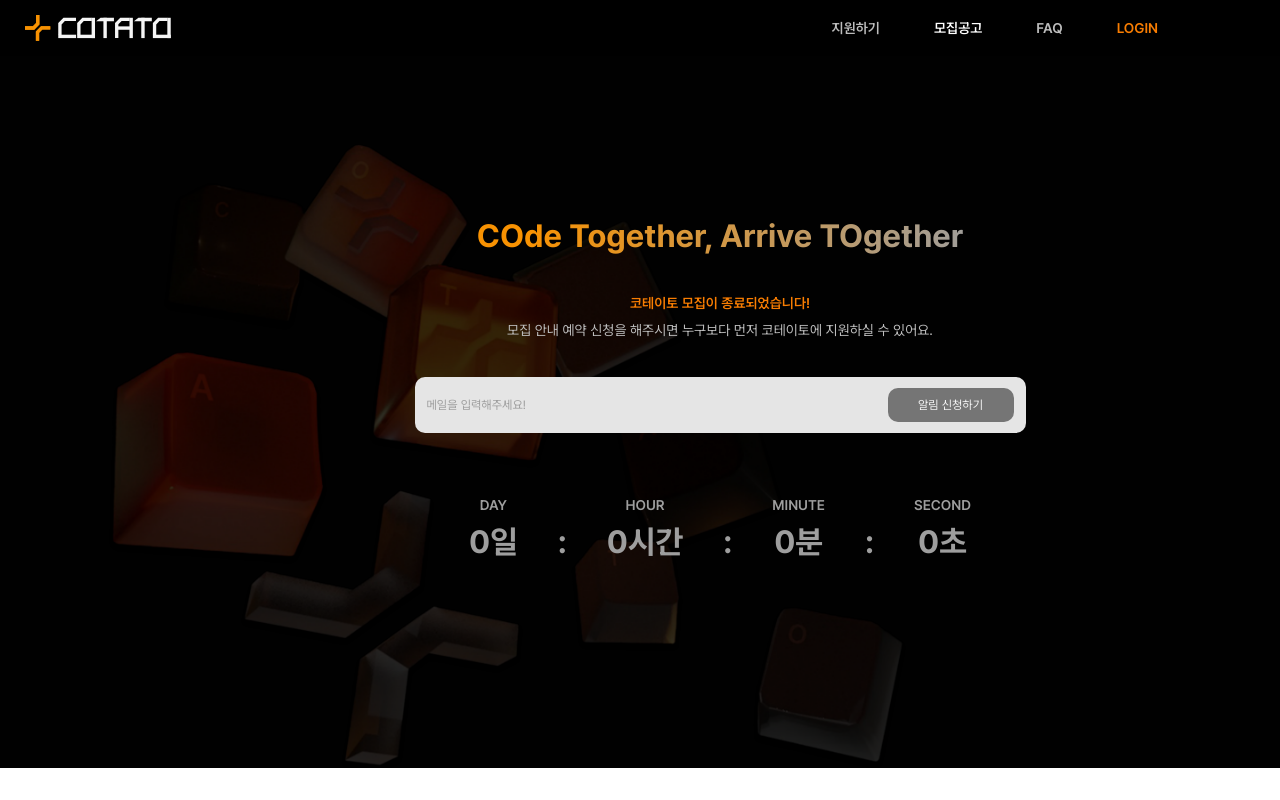
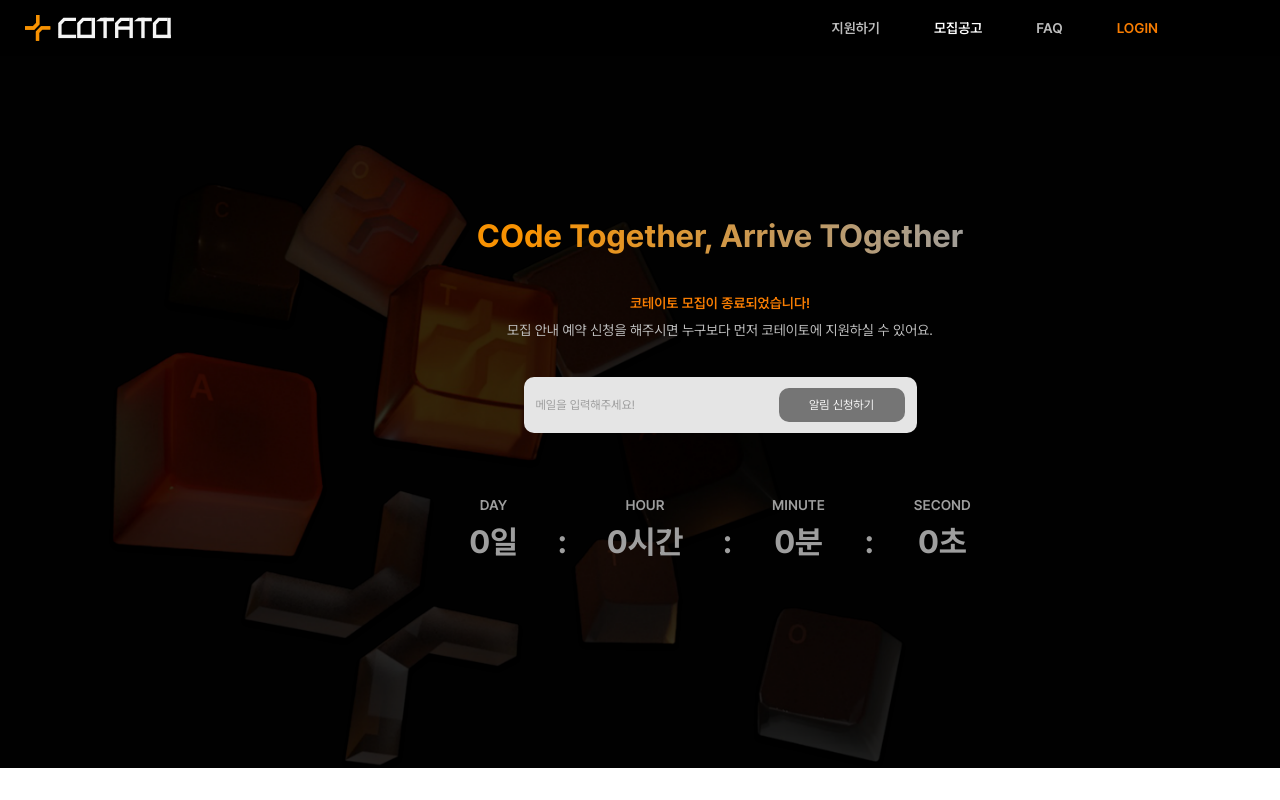
Before and after one commit to IT-Cotato/COTATO-FE-v2, a Next.js app in the folder apps/recruit/: page /recruit in a window 1280 px wide. Built offline with nearby package versions, Linux system fonts and the light colour scheme; no server answers.

Commit message:
style(recruit): NotifyInput, CountdownTimer 반응형 스타일 적용 (#331)

```diff
--- a/apps/recruit/src/components/layout/CountdownTimer.tsx
+++ b/apps/recruit/src/components/layout/CountdownTimer.tsx
@@ -58,37 +58,67 @@ export const CountdownTimer = ({
   if (isLoading) return <Spinner />;
 
   return (
-    <div className='flex items-end gap-10'>
-      <div className='flex flex-col'>
-        <p className={clsx(textColor, 'text-body-l-sb text-center')}>DAY</p>
-        <span className='text-h1 text-center text-neutral-400'>
+    <div className='flex w-full max-w-240 items-end gap-2.5 md:gap-10'>
+      <div className='flex flex-1 flex-col'>
+        <p
+          className={clsx(
+            textColor,
+            'text-body-l-b md:text-body-l-sb text-center'
+          )}>
+          DAY
+        </p>
+        <span className='text-h5 font-bold md:text-h1 text-center text-neutral-400 tabular-nums whitespace-nowrap'>
           {timeLeft.d}일
         </span>
       </div>
 
-      <span className='text-h1 text-center text-neutral-400'>:</span>
+      <span className='text-h5 font-bold md:text-h1 text-center text-neutral-400'>
+        :
+      </span>
 
-      <div className='flex flex-col'>
-        <p className={clsx(textColor, 'text-body-l-sb text-center')}>HOUR</p>
-        <span className='text-h1 text-center text-neutral-400'>
+      <div className='flex flex-1 flex-col'>
+        <p
+          className={clsx(
+            textColor,
+            'text-body-l-b md:text-body-l-sb text-center'
+          )}>
+          HOUR
+        </p>
+        <span className='text-h5 font-bold md:text-h1 text-center text-neutral-400 tabular-nums whitespace-nowrap'>
           {timeLeft.h}시간
         </span>
       </div>
 
-      <span className='text-h1 text-center text-neutral-400'>:</span>
+      <span className='text-h5 font-bold md:text-h1 text-center text-neutral-400'>
+        :
+      </span>
 
-      <div className='flex flex-col'>
-        <p className={clsx(textColor, 'text-body-l-sb text-center')}>MINUTE</p>
-        <span className='text-h1 text-center text-neutral-400'>
+      <div className='flex flex-1 flex-col'>
+        <p
+          className={clsx(
+            textColor,
+            'text-body-l-b md:text-body-l-sb text-center'
+          )}>
+          MINUTE
+        </p>
+        <span className='text-h5 font-bold md:text-h1 text-center text-neutral-400 tabular-nums whitespace-nowrap'>
           {timeLeft.m}분
         </span>
       </div>
 
-      <span className='text-h1 text-center text-neutral-400'>:</span>
+      <span className='text-h5 font-bold md:text-h1 text-center text-neutral-400'>
+        :
+      </span>
 
-      <div className='flex flex-col'>
-        <p className={clsx(textColor, 'text-body-l-sb text-center')}>SECOND</p>
-        <span className='text-h1 text-center text-neutral-400'>
+      <div className='flex flex-1 flex-col'>
+        <p
+          className={clsx(
+            textColor,
+            'text-body-l-b md:text-body-l-sb text-center'
+          )}>
+          SECOND
+        </p>
+        <span className='text-h5 font-bold md:text-h1 text-center text-neutral-400 tabular-nums whitespace-nowrap'>
           {timeLeft.s}초
         </span>
       </div>
--- a/apps/recruit/src/components/layout/NotifyInput.tsx
+++ b/apps/recruit/src/components/layout/NotifyInput.tsx
@@ -33,7 +33,7 @@ export const NotifyInput = () => {
     <>
       <form
         onSubmit={handleSubmit}
-        className='flex w-152.75 gap-3 rounded-[10px] bg-neutral-100 px-3 py-2.75'>
+        className='flex w-full max-w-152.75 gap-3 rounded-[10px] bg-neutral-100 px-3 py-2.75'>
         <input
           type='email'
           value={email}
```
